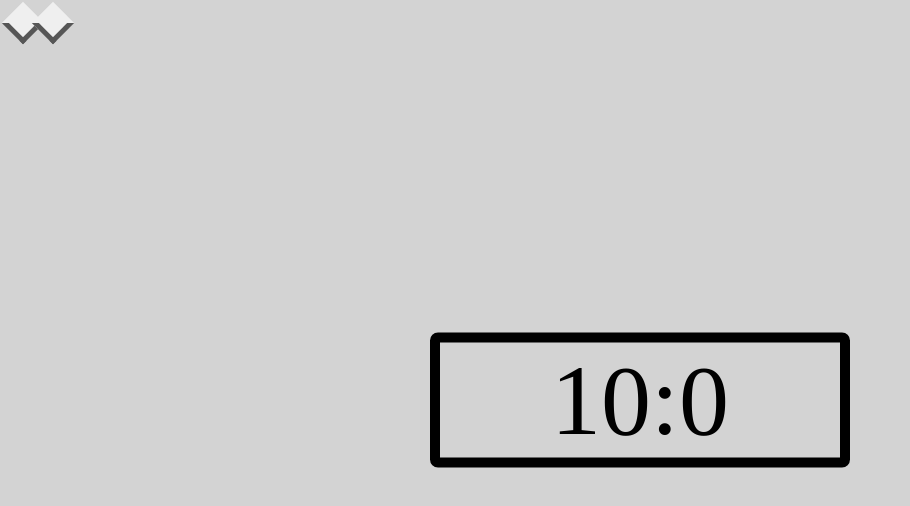
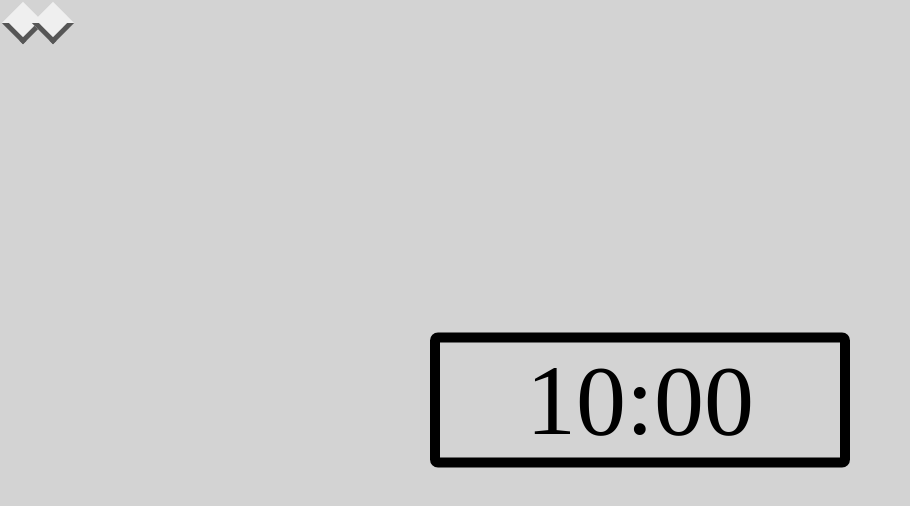
Before and after one commit to shogo-kam/meditation, a React app: page / in a window 1280 px wide. Shown: the top 506 px of the page, without its empty margins (0-910 px from the left). Built offline with nearby package versions, Linux system fonts and the light colour scheme.

Commit message:
指摘事項修正 (#2) + タイマーのデフォルト値追加

```diff
--- a/src/components/Root.js
+++ b/src/components/Root.js
@@ -6,6 +6,7 @@ import moment from 'moment';
 
 const MAX_T = 3600; // 60 min
 const MIN_T = 0;
+const DEF_T = 600;
 
 class Root extends React.Component {
 	constructor(props) {
@@ -13,7 +14,7 @@ class Root extends React.Component {
 		this.increaseMinute = this.increaseMinute.bind(this);
 		this.decreaseMinute = this.decreaseMinute.bind(this);
 		this.state = {
-			now: 600
+			now: DEF_T
 		};
 	}
 
--- a/src/components/common/Timer.js
+++ b/src/components/common/Timer.js
@@ -10,12 +10,12 @@ class Timer extends React.Component {
 
 	// TODO: 値が 0 の時の 00 表記,
 	render() {
-		let min = Math.floor(this.props.now / ONE_MiN);
-		let sec = (this.props.now % ONE_MiN);
+		const min = Math.floor(this.props.now / ONE_MiN);
+		const sec = (this.props.now % ONE_MiN);
 
 		return (
 			<div id="timer">
-				<p>{ min + ":" + sec }</p>
+				<p>{ ('00' + min).slice(-2) + ":" + ('00' + sec).slice(-2) }</p>
 			</div>
 		);
 	}
```
